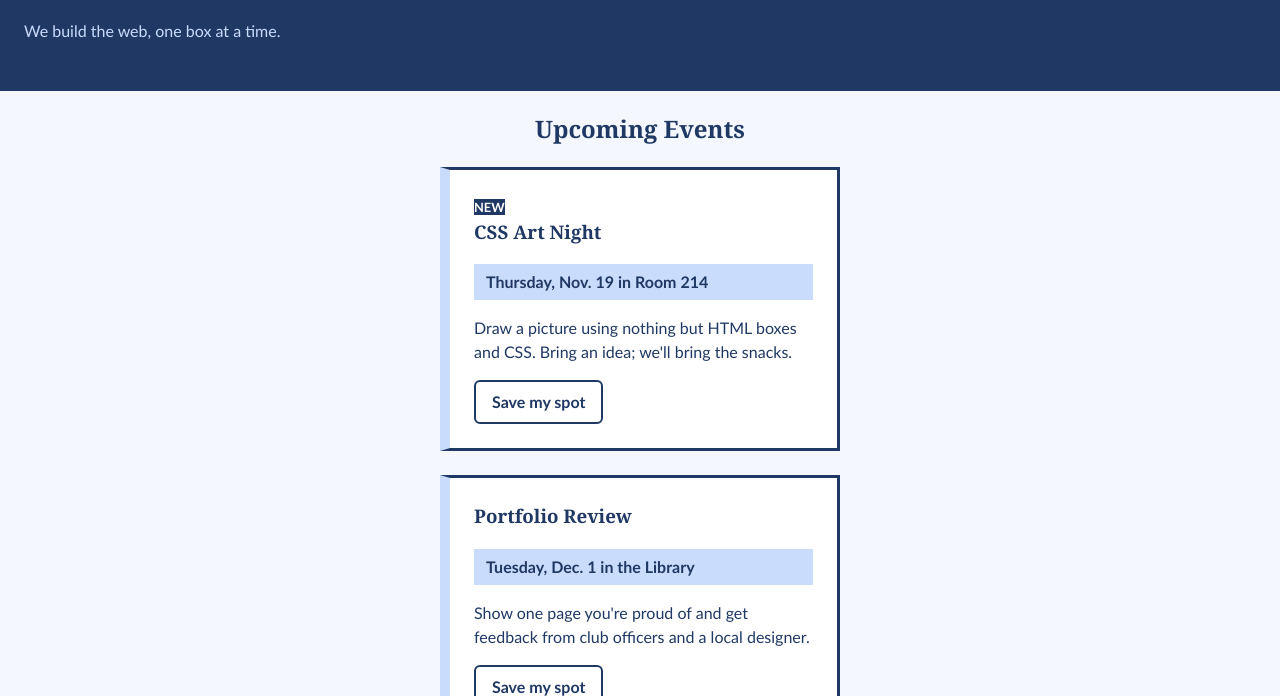
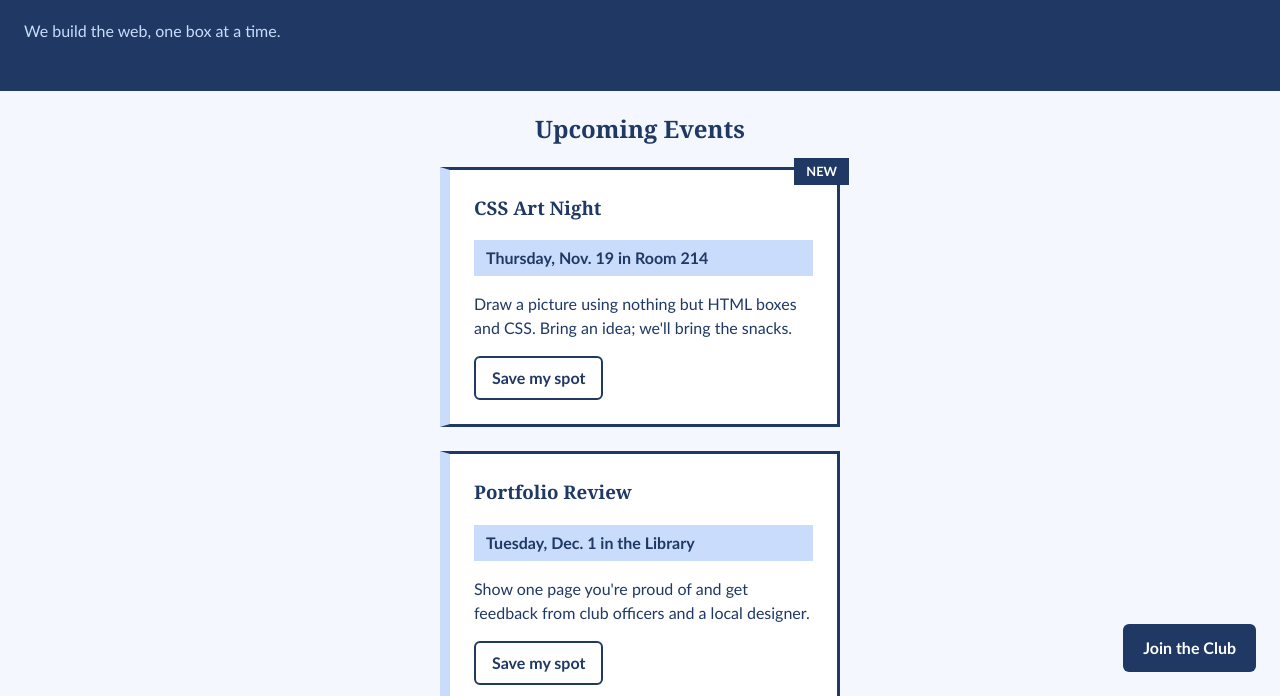
Before and after one commit to LintTheGreatest/Normal-Flow-and-Float, a plain HTML site: page index.html in a window 1280 px wide. Shown: the part 104-800 px from the top of the page. Drawn offline with Linux system fonts and the light colour scheme.

Commit message:
Block 2: badge, sticky header, fixed button

```diff
--- a/css/style.css
+++ b/css/style.css
@@ -74,6 +74,9 @@ body {
 
 .site-header {
   padding: 32px 24px;
+  position: sticky;
+  top: 0;
+  z-index: 2;
 }
 
 /* Tasks 2, 3, 5, 7 and Bug 6: the card (400px wide thanks to the reset) */
@@ -84,6 +87,7 @@ body {
   border-left: 10px solid #CADCFC;
   margin: 0 auto 24px;
   margin-top: 16px;
+  position: relative;
 }
 
 /* Task 4: Shape the date tag */
@@ -138,6 +142,12 @@ body {
   color: #FFFFFF;
   font-weight: bold;
   text-decoration: none;
+  position: fixed;
+  bottom: 24px;
+  right: 24px;
+  padding: 12px 20px;
+  border-radius: 6px;
+  z-index: 10;
 }
 
 
@@ -173,19 +183,18 @@ body {
   clear: both;
 }
 
-/* Task 4: Round photos */
-
-
 /* Task 5: Why not floats? (try it, then delete it) */
 
 
 /* ---------- PART 2: Positioning ---------- */
 
 /* Build C: The NEW badge */
-
-
-/* Task 6: Sticky header */
-
+.badge {
+  position: absolute;
+  top: -12px;
+  right: -12px;
+  padding: 4px 12px;
+}
 
 /* Task 7: Fixed Join button */
 
```
